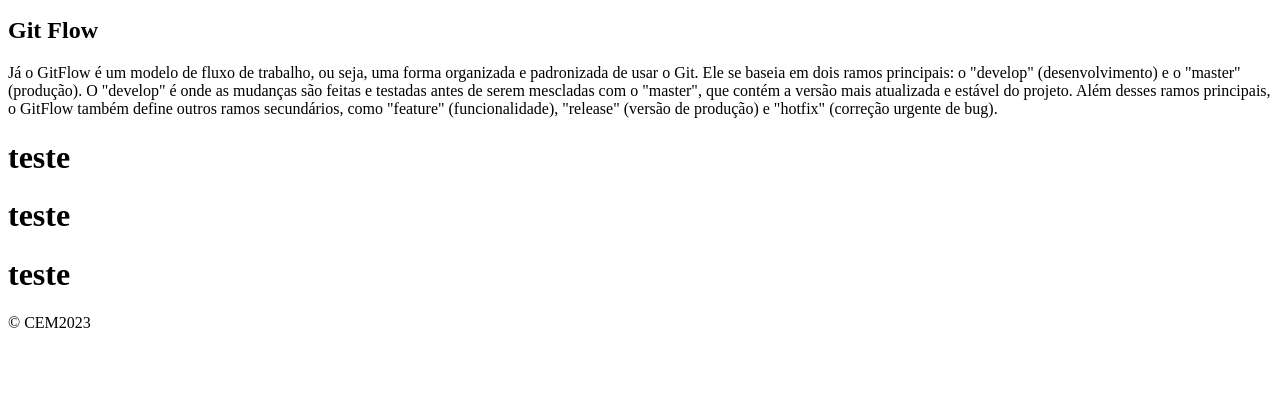
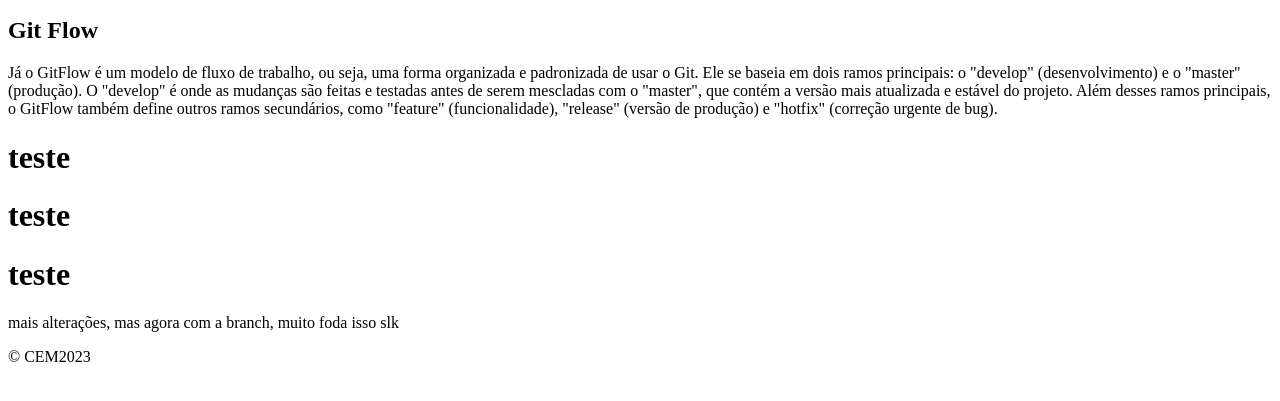
Before and after one commit to Diggos/Vers-o-1-do-site-web, a plain HTML site: page index.html in a window 1280 px wide. Shown: the part 385-786 px from the top of the page. Drawn offline with Linux system fonts and the light colour scheme.

Commit message:
versão 3 da pagina web em staging

```diff
--- a/index.html
+++ b/index.html
@@ -35,6 +35,9 @@
 	<h1> teste </h1>
 	<h1> teste </h1>
 
+
+	<p> mais alterações, mas agora com a branch, muito foda isso slk</p>
+
     <footer>
       <p>&copy; CEM2023 </p>
     </footer>
```
